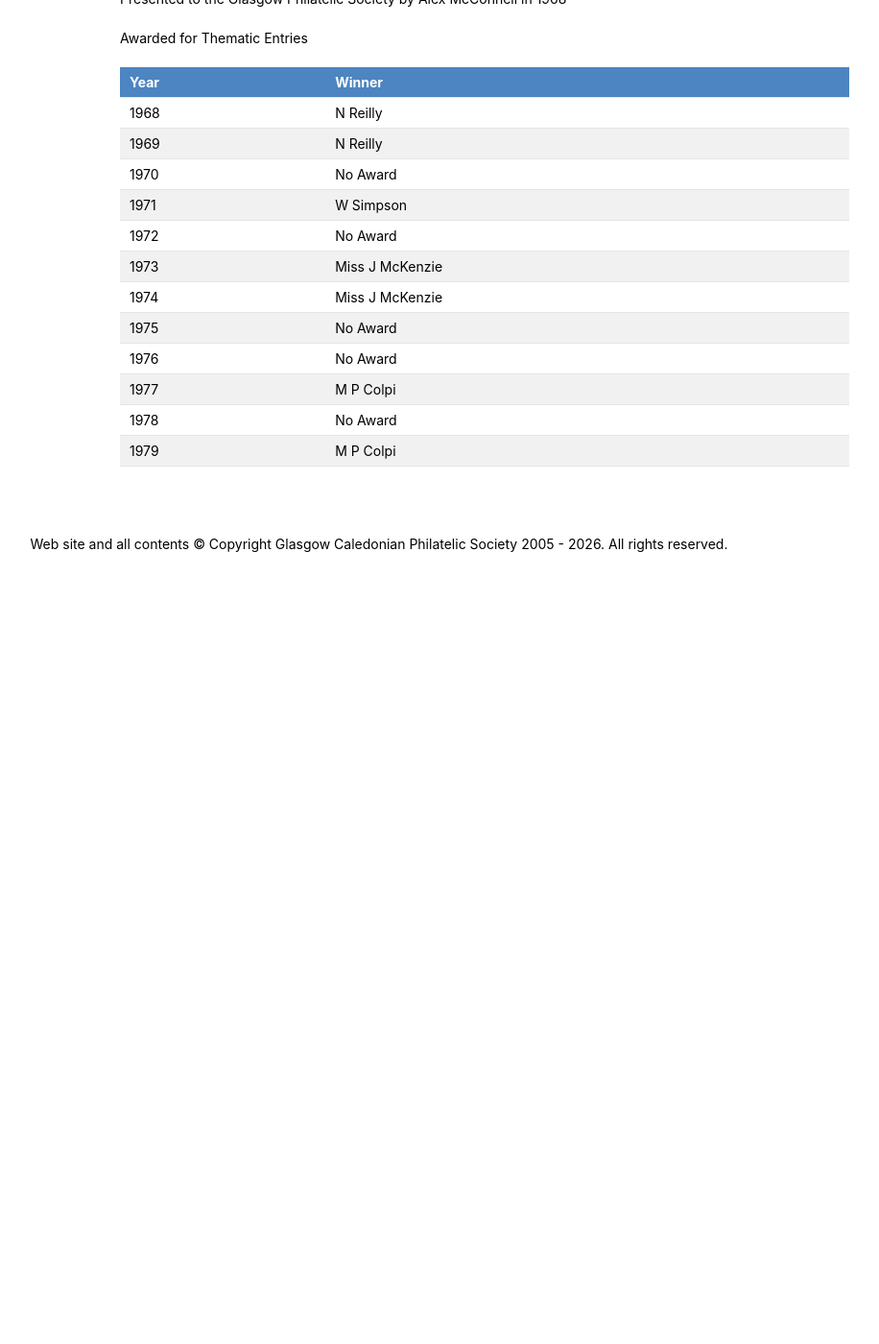
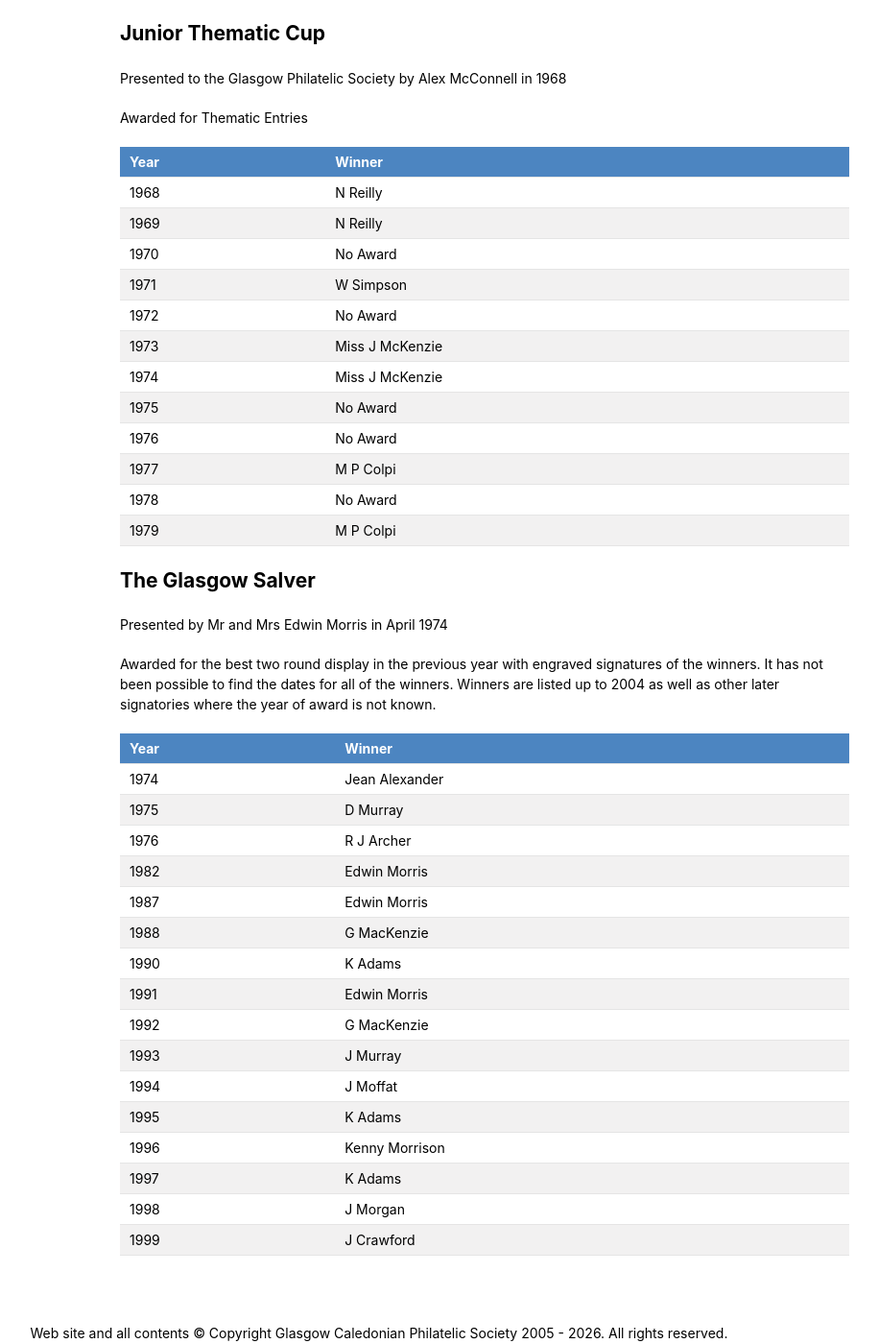
Before and after one commit to astalker/caledonian-stamps, a Jekyll site: the page built from competitions-glasgow.md, in a window 1280 px wide and 1400 px high, scrolled down 5363 px. Shown: the whole window at 96% size, without its empty margins (245-1161 px from the left). Built offline with Jekyll 4.4.1, drawn with Linux system fonts in a browser that asks for light colours; our own code applies the rules of GitHub Pages for plain Markdown files; before the commit the page ends 5993 px from its top, so only the background shows below that; some of the changed text lies outside the part shown.

Commit message:
Update competitions with Glasgow Salver winners
Added winners for the Glasgow Salver and updated text for the Polish Thematic Trophy.

```diff
--- a/competitions-glasgow.md
+++ b/competitions-glasgow.md
@@ -1,4 +1,6 @@
 # Glasgow Philatelic Society Competitions
+
+Winners of each of the competitions are listed below. Unfortunately the LODZ Plate for Thematic Entries went missing some years ago and it has not been possible to ascertain the winners.The Lodz plate can be seen on the cover illustrated for the 3rd Annual Exhibition.
 
 [Back to Glasgow Philatelic History](./history-glasgow)
 
@@ -117,7 +119,7 @@ Year | Winner
 
 ## The Polish Thematic Trophy
 
-Presented to the Glasgow philatelic Society by Margaret Morris in 1998
+Presented to the Glasgow Philatelic Society by Margaret Morris in 1998
 
 Awarded for Thematic Entries
 
@@ -193,3 +195,28 @@ Year | Winner
 1977 | M P Colpi
 1978 | No Award
 1979 | M P Colpi
+
+## The Glasgow Salver
+
+Presented by Mr and Mrs Edwin Morris in April 1974
+
+Awarded for the best two round display in the previous year with engraved signatures of the winners. It has not been possible to find the dates for all of the winners. Winners are listed up to 2004 as well as other later signatories where the year of award is not known.
+
+Year | Winner
+---- |-----
+1974  | Jean Alexander
+1975  | D Murray
+1976  | R J Archer
+1982  | Edwin Morris
+1987  | Edwin Morris
+1988  | G MacKenzie
+1990  | K Adams
+1991  | Edwin Morris
+1992  | G MacKenzie
+1993  | J Murray
+1994  | J Moffat
+1995  | K Adams
+1996  | Kenny Morrison
+1997  | K Adams
+1998  | J Morgan
+1999  | J Crawford
```
